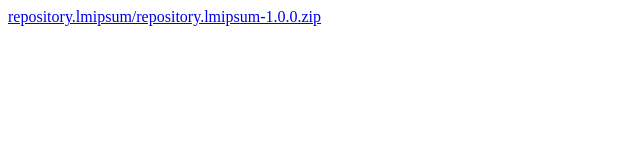
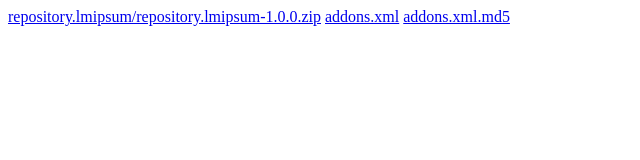
Before and after one commit to lmipsum/plugin.video.simplego, a plain HTML site: page index.html in a window 1280 px wide. Shown: the whole page, without its empty margins (0-640 px from the left). Drawn offline with Linux system fonts and the light colour scheme.

Commit message:
Publish the Kodi repository

```diff
--- a/index.html
+++ b/index.html
@@ -1,4 +1,6 @@
 <!DOCTYPE html>
 <html><body>
 <a href="repository.lmipsum/repository.lmipsum-1.0.0.zip">repository.lmipsum/repository.lmipsum-1.0.0.zip</a>
+<a href="addons.xml">addons.xml</a>
+<a href="addons.xml.md5">addons.xml.md5</a>
 </body></html>
```
